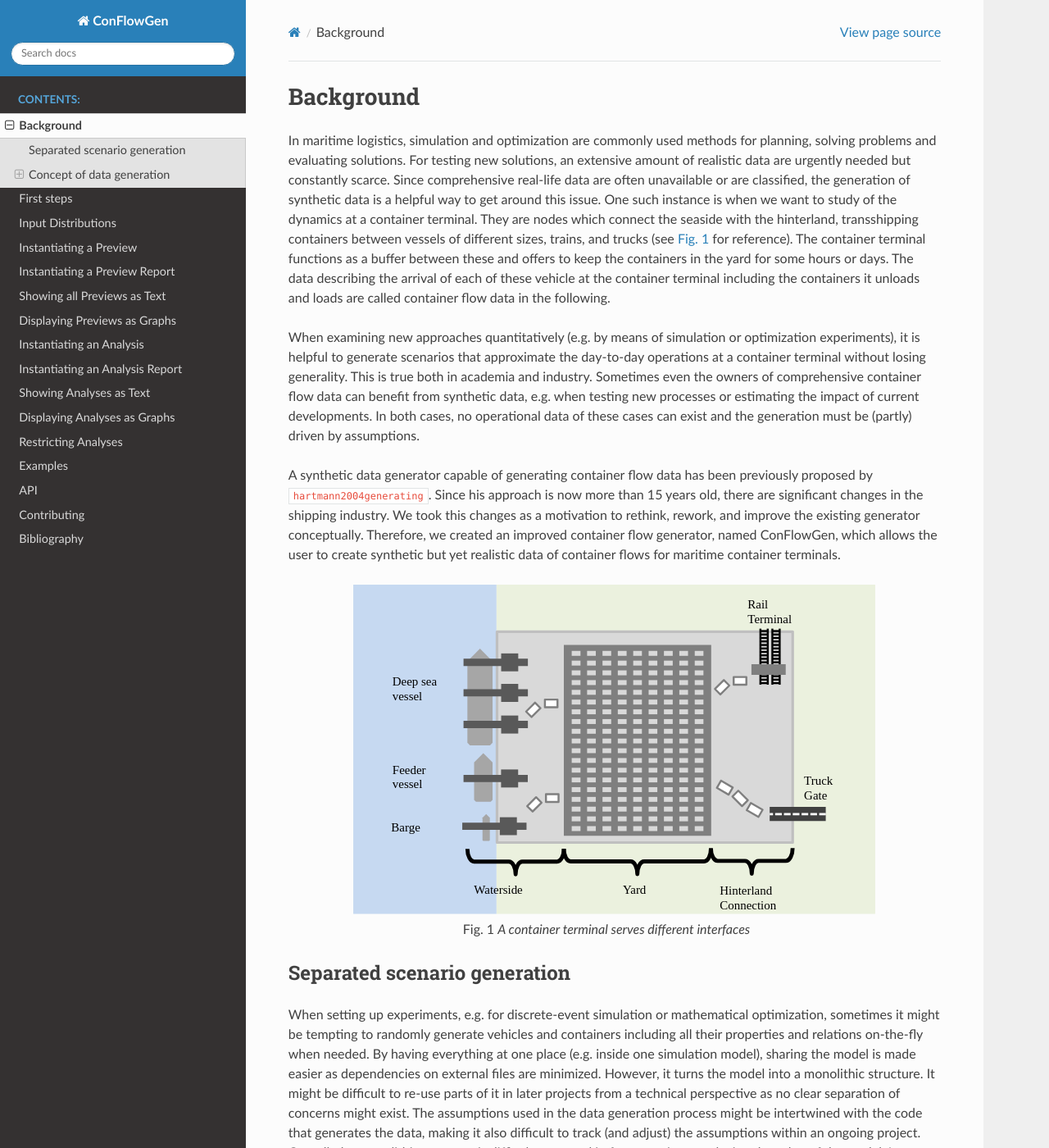
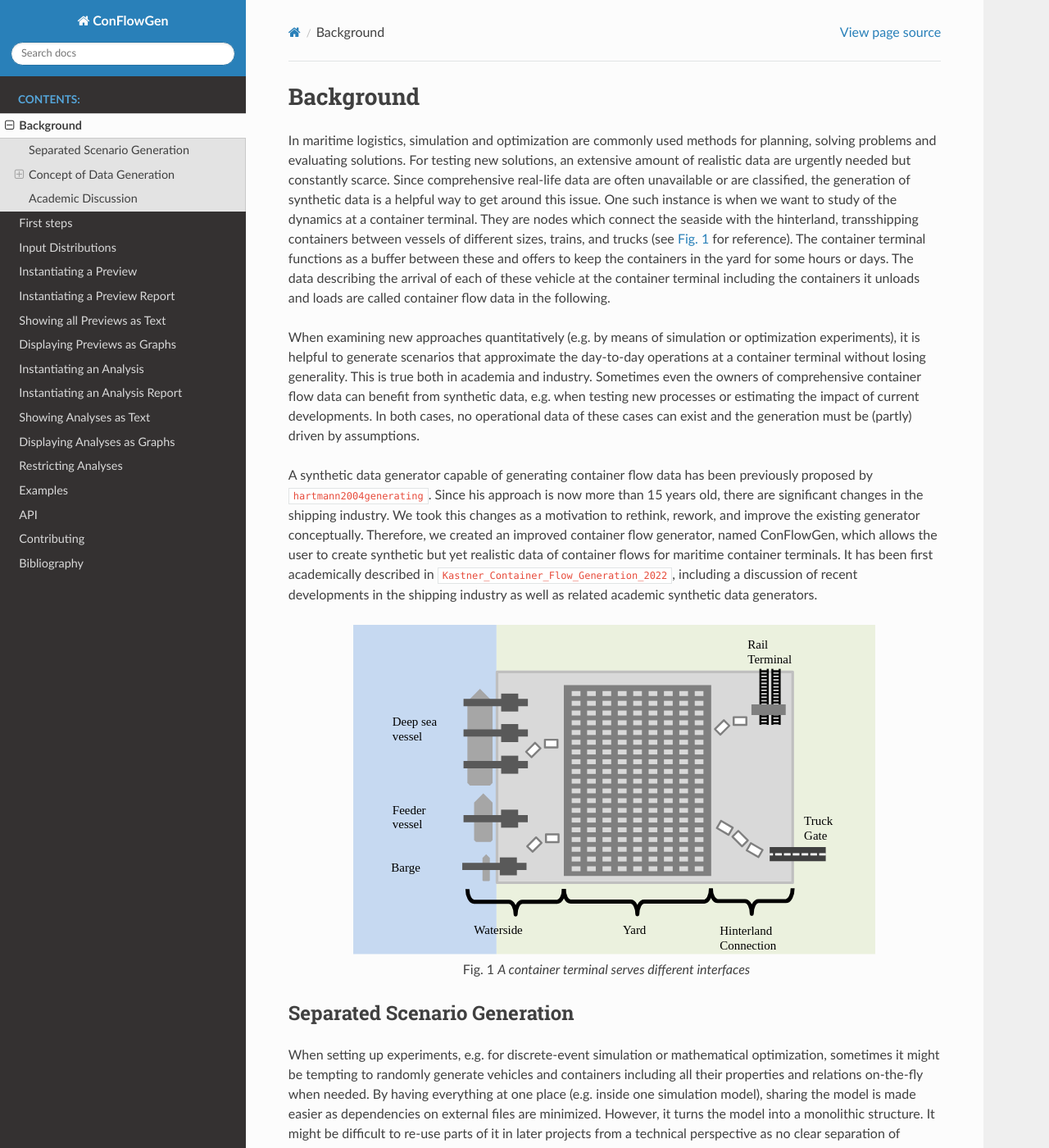
Before and after one commit to 1kastner/conflowgen, a Sphinx documentation site: the page built from docs/background.rst, in a window 1280 px wide and 1400 px high. Shown: the whole window at 82% size. Built offline with Sphinx 7.4.7 and the Read the Docs theme 2.0.0, drawn with Linux system fonts in a browser that asks for light colours; cross-references to code outside the pages are shown as plain code; some of the changed text lies outside the part shown.

Commit message:
Add citation information (#115)

```diff
--- a/docs/background.rst
+++ b/docs/background.rst
@@ -29,6 +29,11 @@
 We took this changes as a motivation to rethink, rework, and improve the existing generator conceptually.
 Therefore, we created an improved container flow generator, named ConFlowGen, which allows the user to create synthetic
 but yet realistic data of container flows for maritime container terminals.
+It has been first academically described in
+:cite:t:`Kastner_Container_Flow_Generation_2022`,
+including a discussion of recent developments in the shipping industry as well as related academic synthetic data
+generators.
+
 
 .. figure:: images/container_terminal.svg
    :name: container-terminal
@@ -37,7 +42,7 @@
 
    A container terminal serves different interfaces
 
-Separated scenario generation
+Separated Scenario Generation
 =============================
 
 When setting up experiments, e.g. for discrete-event simulation or mathematical optimization, sometimes it might be
@@ -80,7 +85,7 @@
    Separating the container flow generation from running the experiments
 
 
-Concept of data generation
+Concept of Data Generation
 ==========================
 
 The software is a conceptional elaboration of :cite:t:`hartmann2004generating`.
@@ -158,3 +163,27 @@
 Further, for each container two vehicle IDs are provided -
 one for the vehicle that delivers the container and one for the vehicle that picks it up.
 As a result, the container's journey-specific attributes are collected from these two vehicles.
+
+Academic Discussion
+===================
+
+ConFlowGen has been first presented at the LDIC2022.
+If you use ConFlowGen and decide to publish your results, we would be glad if you mention our work as defined in our
+`CITATION.cff <https://raw.githubusercontent.com/1kastner/conflowgen/main/CITATION.cff>`_.
+The following bibtex entry contains less metadata but suffices for a regular citation:
+
+.. code-block:: bibtex
+
+    @inproceedings{Kastner_Container_Flow_Generation_2022,
+        author = {Kastner, Marvin and Grasse, Ole and Jahn, Carlos},
+        title = {Container Flow Generation for Maritime Container Terminals},
+        pages = {[in press]},
+        booktitle = {Dynamics in Logistics. Proceedings of the 8th International Conference LDIC 2022, Bremen, Germany},
+        eventdate = {2022-02-23/2022-02-25},
+        year = {2022},
+        editor = {Freitag, Michael and Kinra, Aseem and Kotzab, Herbert and Megow, Nicole},
+        publisher = {Springer},
+        address = {Cham, Switzerland},
+    }
+
+While the article is in press, no DOI is available.
--- a/docs/references.bib
+++ b/docs/references.bib
@@ -48,3 +48,15 @@
     note = {Accessed: 2022-01-26},
     year = 2016
 }
+
+@inproceedings{Kastner_Container_Flow_Generation_2022,
+    author = {Kastner, Marvin and Grasse, Ole and Jahn, Carlos},
+    title = {Container Flow Generation for Maritime Container Terminals},
+    pages = {[in press]},
+    booktitle = {Dynamics in Logistics. Proceedings of the 8th International Conference LDIC 2022, Bremen, Germany},
+    eventdate = {2022-02-23/2022-02-25},
+    year = {2022},
+    editor = {Freitag, Michael and Kinra, Aseem and Kotzab, Herbert and Megow, Nicole},
+    publisher = {Springer},
+    address = {Cham, Switzerland},
+}
```
Also changed, not shown: Readme.md (+3 -0 lines), 1 other file.
